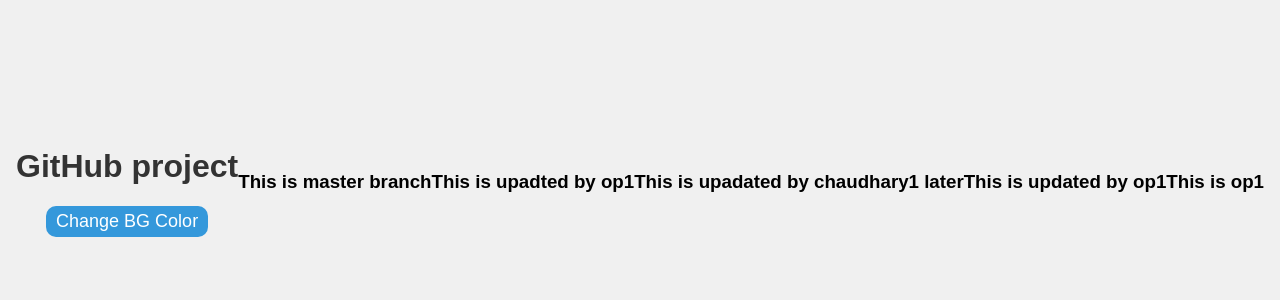
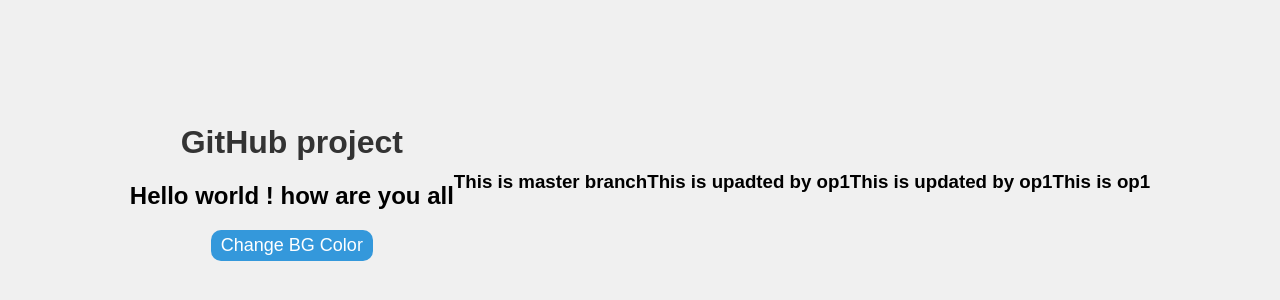
Before and after one commit to opchaudhary/ASFD, a plain HTML site: page Index.html in a window 1280 px wide. Shown: the part 426-726 px from the top of the page. Drawn offline with Linux system fonts and the light colour scheme.

Commit message:
html page changes

```diff
--- a/Index.html
+++ b/Index.html
@@ -10,12 +10,12 @@
 
 <div class="container">
   <h1>GitHub project</h1>
+  <h2>Hello world ! how are you all </h2>
   <button id="colorBtn">Change BG Color</button>
 </div><br>
 
 <h3>This is master branch</h3><br>
 <h3>This is upadted by op1</h3><br>
-<h3>This is upadated by chaudhary1 later</h3><br>
 <h3>This is updated by op1</h3><br>
 <h3>This is op1</h3>
 
```
Also changed, not shown: 1 other file.
